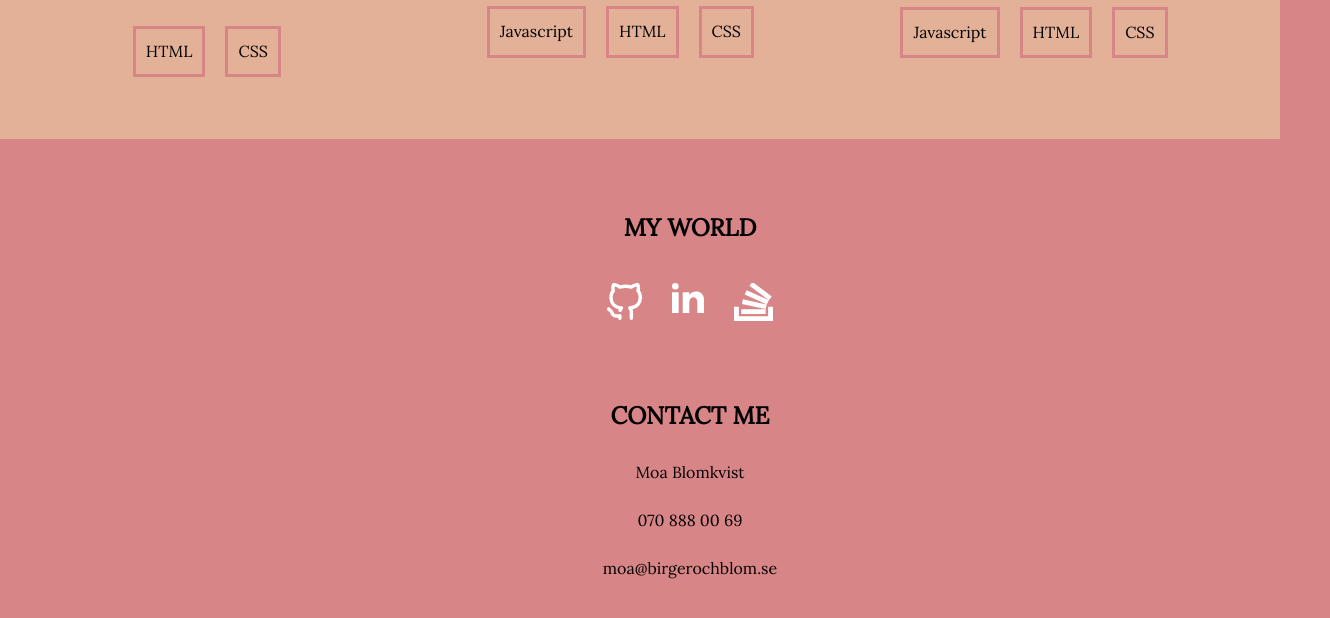
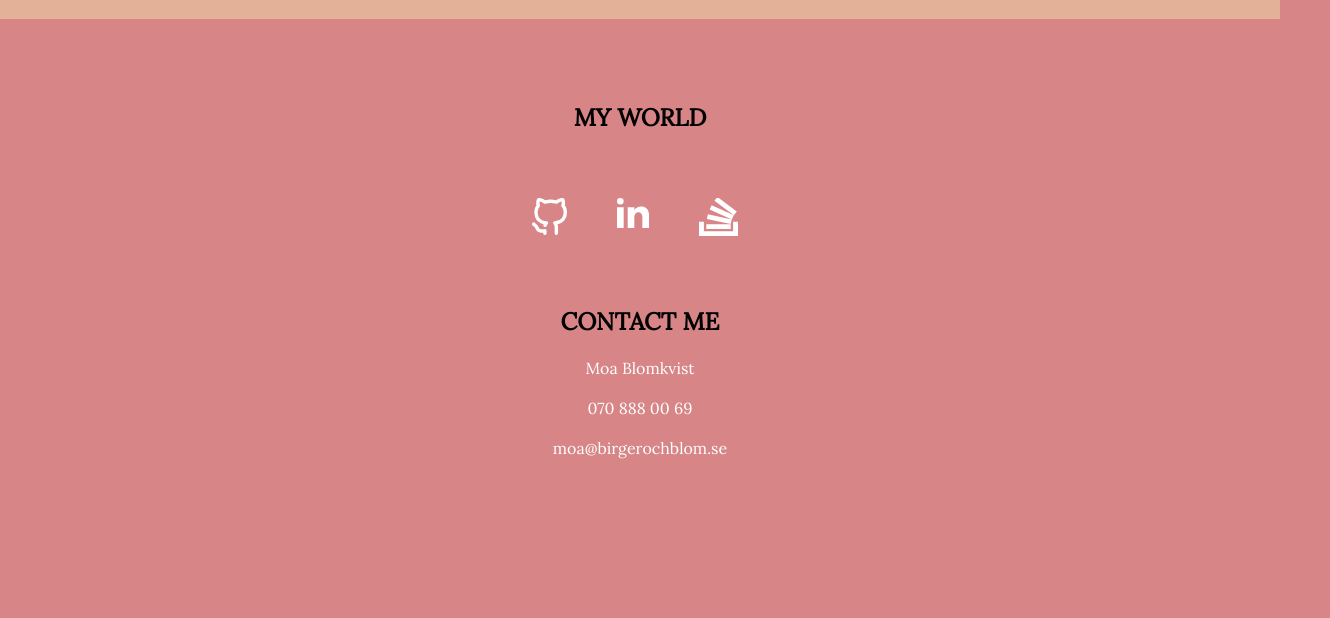
Before and after one commit to moablomkvist/portfolio, a plain HTML site: page index.html in a window 1280 px wide. Shown: the part 1838-2456 px from the top of the page, 1330 px wide, since content can reach past the window. After the commit the page ends 2366 px from the top, so only its background shows below. Drawn offline with Linux system fonts and the light colour scheme; a script that the page names is missing.

Commit message:
add changes

```diff
--- a/index.html
+++ b/index.html
@@ -55,7 +55,7 @@
   </div>
   </section>
   <section class="projects">
-    <h2>FEAUTERED PROJECTS</h2>
+    <h2>FEATURED PROJECTS</h2>
     <ul class="cards-container">
       <li class="card">
         <a href="https://adoring-edison-d27856.netlify.app" target="_blank">
@@ -112,9 +112,18 @@
       <ul class="icons">
         <h2>MY WORLD</h2>
         <div class="icon-pic">
-        <li class="icon"><img src="./assets/github.svg" alt="github"></li>
-        <li class="icon"><img src="./assets/iconmonstr-linkedin-1.svg" alt="linkedin"></li>
-        <li class="icon"><img src="./assets/93ae73c51933403f4cf8512e8cf05115.svg" alt="Stackoverflow"></li>
+        <li class="icon">
+          <a href="https://github.com/moablomkvist" target="_blank">
+          <img src="./assets/github.svg" alt="github"></li>
+        </a>
+        <li class="icon">
+          <a href="https://www.linkedin.com/in/moa-blomkvist-92a42b58/" target="_blank">
+          <img src="./assets/iconmonstr-linkedin-1.svg" alt="linkedin"></li>
+        </a>
+        <li class="icon">
+        <a href="https://stackoverflow.com/users/14079112/moa-blomkvist" target="_blank">
+        <img src="./assets/93ae73c51933403f4cf8512e8cf05115.svg" alt="Stackoverflow"></li>
+        </a>
         </div>
       </ul>
     </div>
--- a/style.css
+++ b/style.css
@@ -163,26 +163,6 @@ a, .card {
   border: solid 3px #d88587;
 }
 
-
-
-
-/*TOUGHTS OF CODE*/
-/*
-.code-toughts {
-  display: flex;
-  flex-direction: column;
-  align-content: center;
-  flex-wrap: wrap;
-}
-
-.tought {
-  flex-direction: column;
-  align-content: center;
-  list-style: none;
-}
-/*
-
-
 /*FOOTER*/
 
 footer {
@@ -193,6 +173,7 @@ footer {
   align-items: center;
   flex-wrap: wrap;
   width: 100%;
+  margin: 0;
 }
 
 .icons {
@@ -203,6 +184,7 @@ footer {
   padding: 0;
   margin: 0;
   list-style-type: none;
+  margin-top: 60px;
 }
 
 .icon {
@@ -217,9 +199,12 @@ footer {
   list-style-type: none;
   padding: 0;
   margin: 0;
-  line-height: 1;
+  line-height: 0.5;
 }
 
+.contact p {
+  color: #ffffff;
+}
 
 .icon-pic {
   display: flex;
@@ -251,9 +236,7 @@ footer {
 .more-skills {
   margin: 10px;
 }
-
 }
-
 
 /* For desktop: */
 @media (min-width:1025px)  {
@@ -315,7 +298,7 @@ footer {
 /* SKILLS */
 
 .skills {
-  margin: 80px;
+  margin: 20px;
 }
 
 .code-skills,
@@ -350,12 +333,7 @@ footer {
 
 /* FOOTER -- DESKTOP */
 
-footer {
-  margin: 50px;
-}
-
 .contact {
   margin: 40px;
 }
-
 }
```
